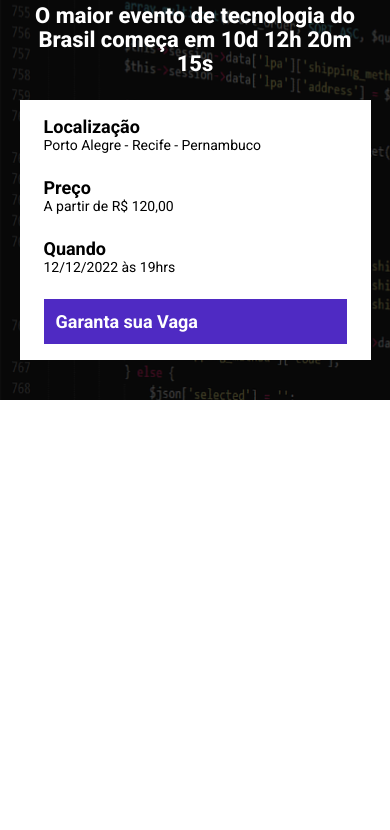
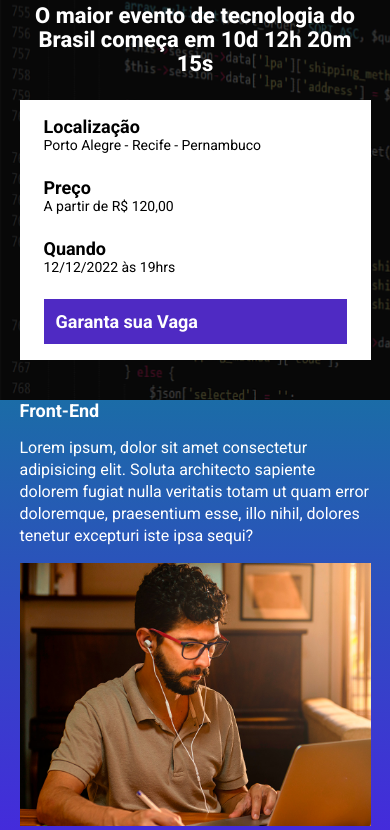
Before and after one commit to JobsonDeveloper/EBAC_Tech_Talks, a website built with Parcel: page src/index.html in a window 390 px wide. Shown: the part 100-930 px from the top of the page. Before the commit the page ends 844 px from the top, so only its background shows below. Built offline with nearby package versions, Linux system fonts and the light colour scheme.

Commit message:
Adicionando a sessão de Front-End

```diff
--- a/src/index.html
+++ b/src/index.html
@@ -41,6 +41,20 @@
         </div>
     </header>
 
+    <section class="event">
+        <article class="container">
+            <div class="event__details">
+                <h2 class="event__details__title">Front-End</h2>
+                <p class="event__details__description">
+                    Lorem ipsum, dolor sit amet consectetur adipisicing elit. Soluta architecto sapiente dolorem fugiat
+                    nulla veritatis totam ut quam error doloremque, praesentium esse, illo nihil, dolores tenetur
+                    excepturi iste ipsa sequi?
+                </p>
+            </div>
+            <img src="images/frontend.png" alt="Front-End" class="event__image">
+        </article>
+    </section>
+
     <script src="scripts/main.js"></script>
 </body>
 
--- /dev/null
+++ b/src/styles/_event.scss
@@ -0,0 +1,41 @@
+.event {
+    padding: 80 0;
+    background-image: linear-gradient(#1B6CA7, #442BDB);
+
+    .container {
+        display: flex;
+    }
+
+    &__image {
+        max-width: 360px;
+    }
+
+    &__details {
+        margin-right: 40px;
+
+        &__title {
+            font-size: 18px;
+            font-weight: bold;
+            margin-bottom: 16px;
+        }
+
+        &__description {
+            line-height: 22px;
+        }
+    }
+
+    @media (max-width: 640px) {
+        .container {
+            display: block;
+        }
+
+        &__image {
+            width: 100%;
+        }
+
+        &__details {
+            margin-right: 0;
+            margin-bottom: 16px;
+        }
+    }
+}
--- a/src/styles/main.scss
+++ b/src/styles/main.scss
@@ -1,6 +1,7 @@
 @use "hero";
 @use "components/infos_bar";
 @use "components/buttons";
+@use "event";
 
 * {
     margin: 0;
```
